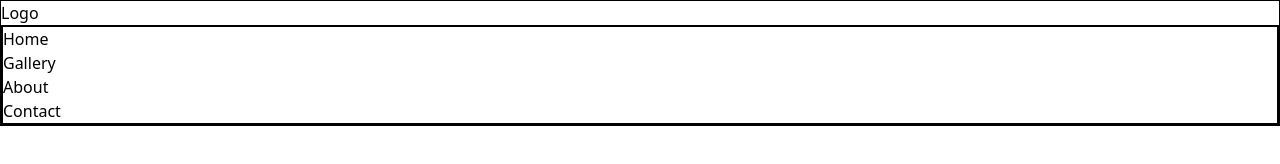
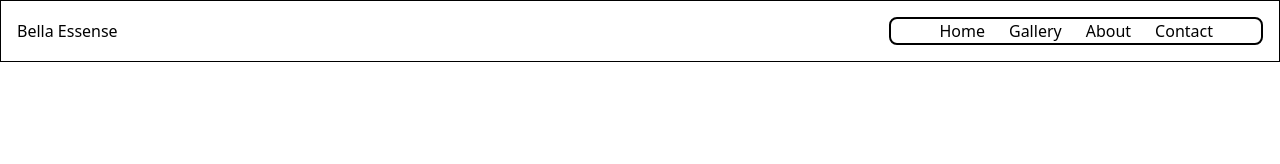
Before and after one commit to fahad111000/Bellea-Essenece-, a website: page index.html in a window 1280 px wide. Drawn offline with Linux system fonts and the light colour scheme.

Commit message:
navbar structure is created

```diff
--- a/index.html
+++ b/index.html
@@ -12,13 +12,13 @@
 </head>
 
 <body>
-    <nav class="border">
+    <nav class="border flex justify-between items-center p-4">
         <!-- Logo -->
-        <div>Logo</div>
+        <div>Bella Essense</div>
 
         <!-- Links -->
         <nav>
-            <ul class="border-2">
+            <ul class="border-2 flex gap-6 px-12 rounded-lg">
                 <li><a href="#">Home</a></li>
                 <li><a href="#">Gallery</a></li>
                 <li><a href="#">About</a></li>
```
Also changed, not shown: dist/output.css, 1 other file.
